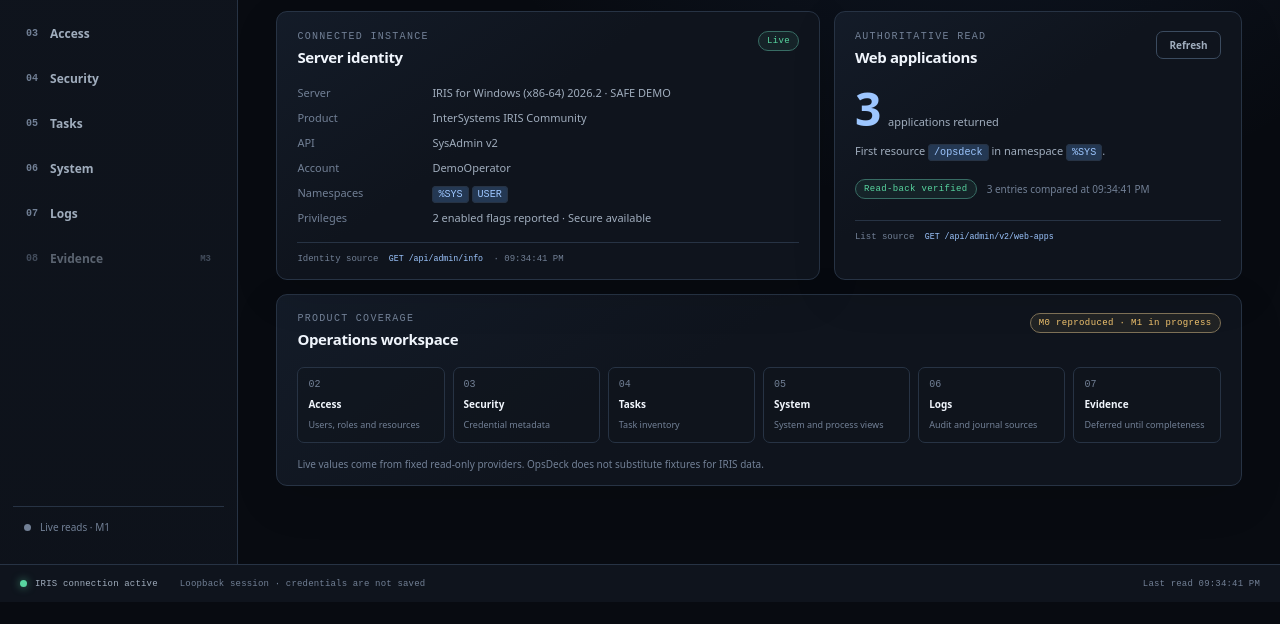
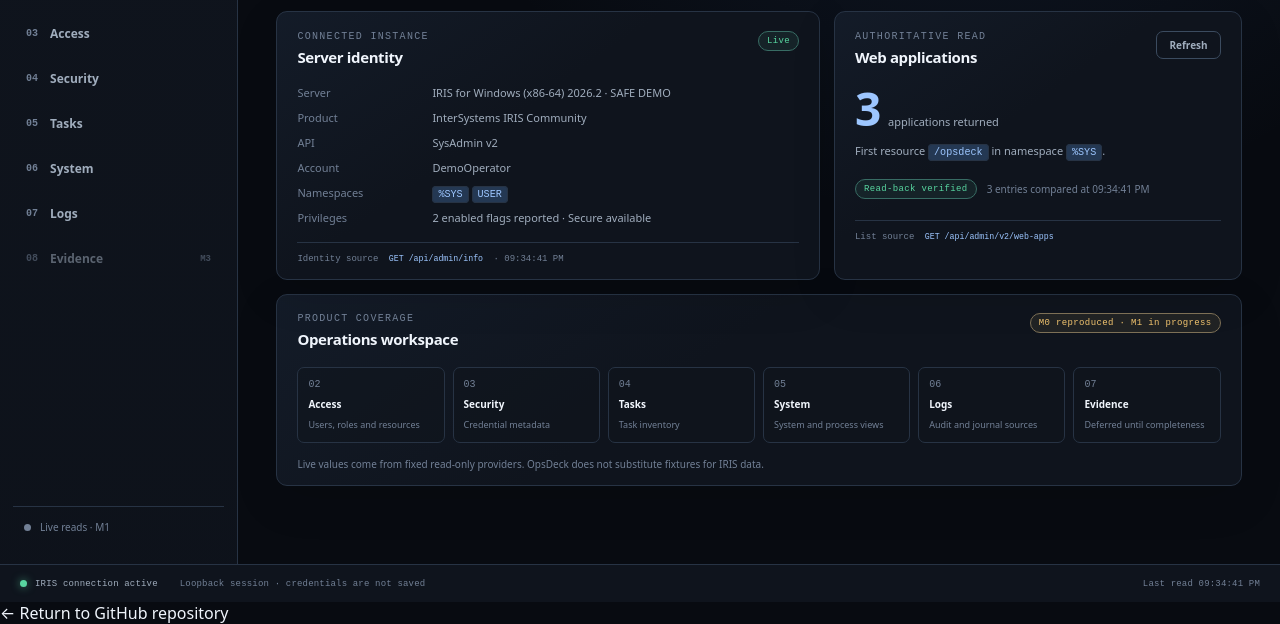
Before and after one commit to KennethJSmithDev/OpsDeck, a website: page demo/index.html in a window 1280 px wide. Shown: the part 198-822 px from the top of the page. Before the commit the page ends 800 px from the top, so only its background shows below. Drawn offline with Linux system fonts and the light colour scheme; files that its build step writes are made by us from their sources; files whose address does not match are found by name.

Commit message:
demo: add repository return link

```diff
--- a/demo/index.html
+++ b/demo/index.html
@@ -12,5 +12,6 @@
 </head>
 <body>
   <div id="app" aria-live="polite"></div>
+  <a class="demo-repo-link" href="https://github.com/KennethJSmithDev/OpsDeck" aria-label="Return to the OpsDeck GitHub repository">← Return to GitHub repository</a>
 </body>
 </html>
```
